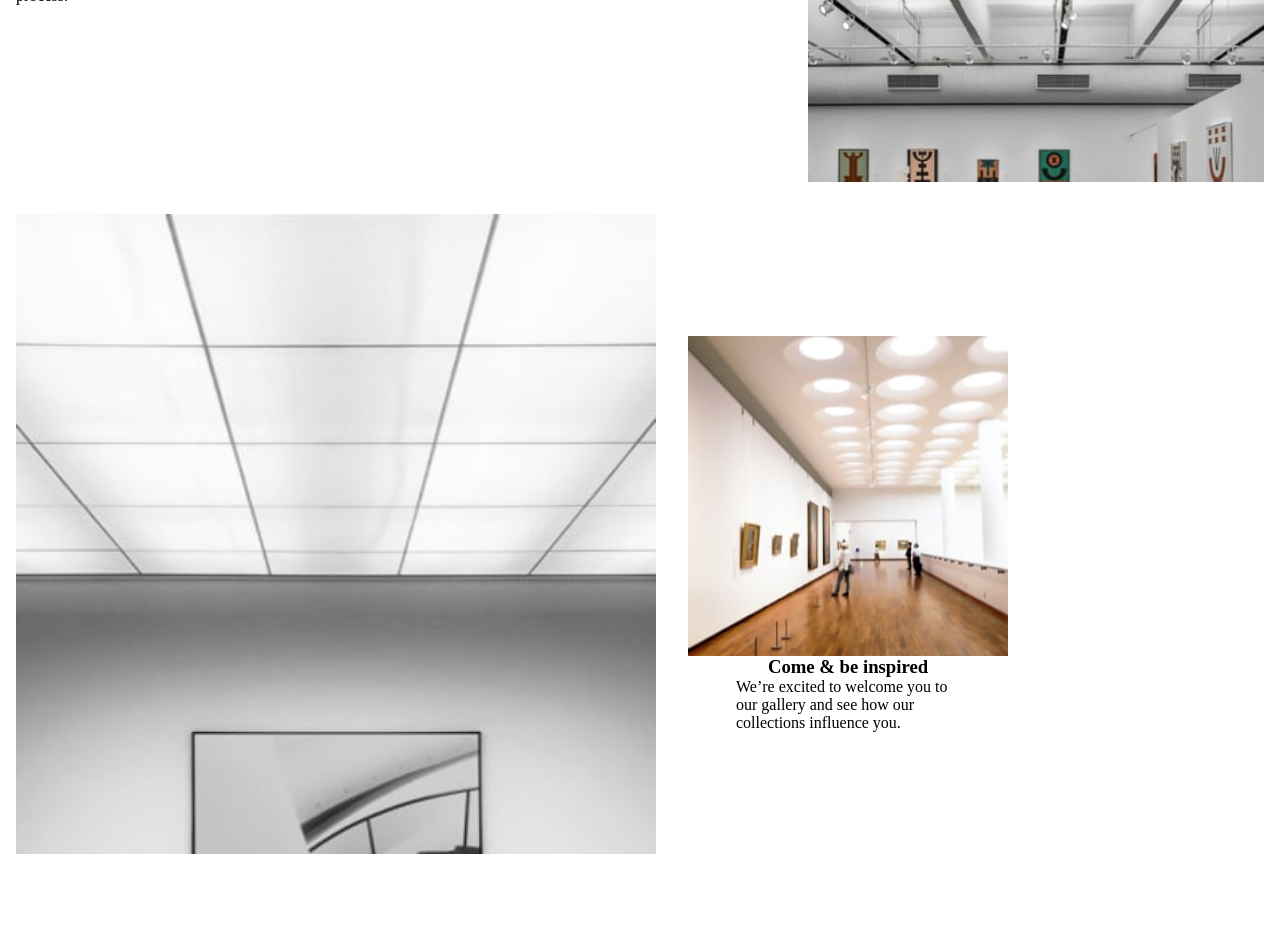
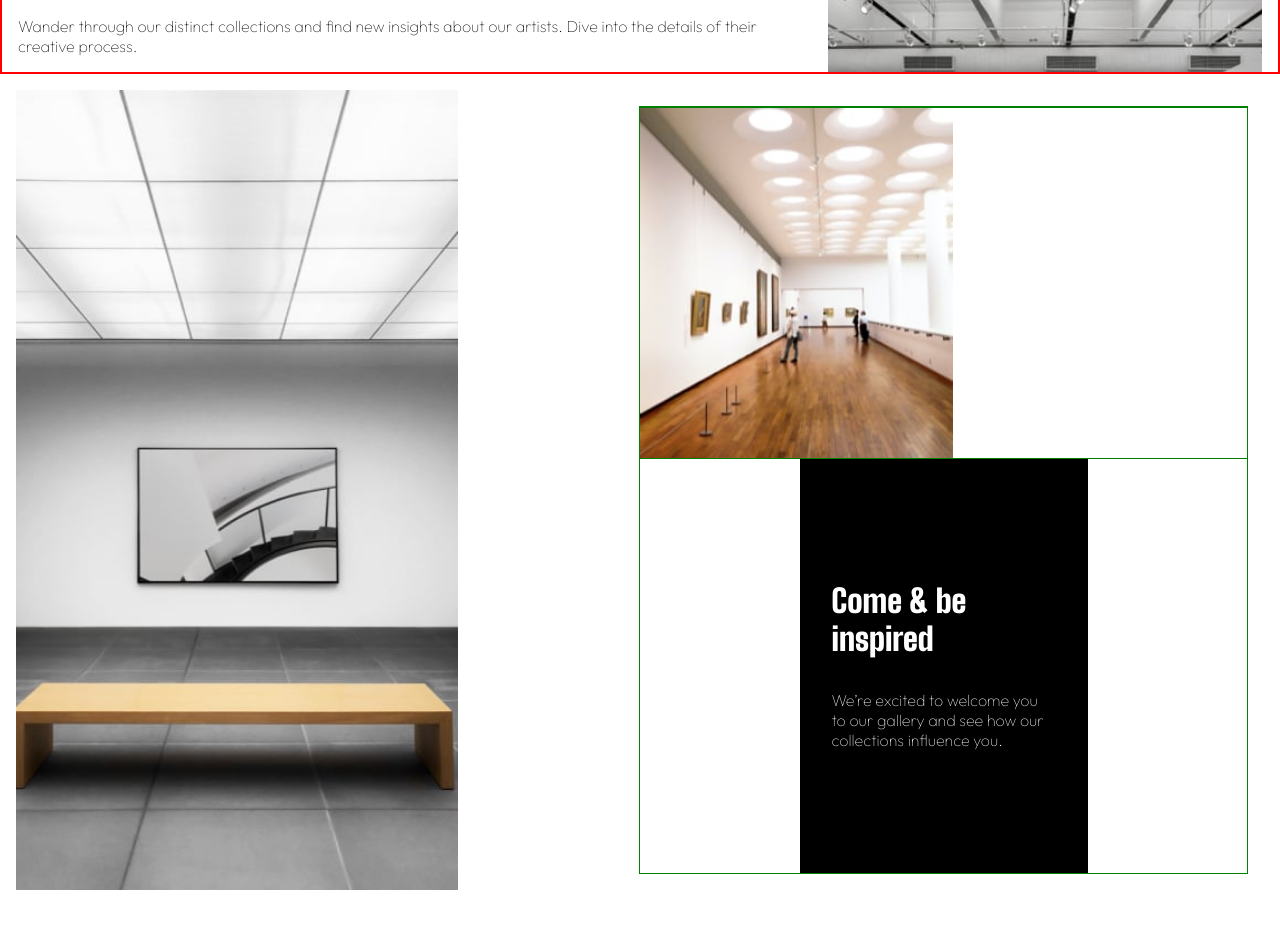
Before and after one commit to neyneyalldayday/just-a-mock, a plain HTML site: page index.html in a window 1280 px wide. Shown: the part 586-1528 px from the top of the page. Drawn offline with Linux system fonts and the light colour scheme.

Commit message:
added fonts

```diff
--- a/assets/style.css
+++ b/assets/style.css
@@ -1,6 +1,23 @@
 *{
     margin: 0;
     padding:0;
+}
+h1{
+    font-family: "Big Shoulders Display", cursive;
+}
+h2{
+    font-family: "Big Shoulders Display", cursive;
+}
+h3{
+    font-family: "Big Shoulders Display", cursive;
+}
+h4{
+    font-family: "Big Shoulders Display", cursive;
+}
+
+p{
+    font-family: 'Big Shoulders Display', cursive;
+    font-family: 'Outfit', sans-serif;
 }
 
 .arrow-button {
@@ -44,7 +61,12 @@
 header{
     display: flex;
     height: 40vh;
+    margin-bottom: 1rem;
+    border: solid green 1px;
+}
 
+header > *{
+    flex: 1;
 }
 .hero{
     background-image: url(./tablet/image-hero.jpg);
@@ -67,57 +89,101 @@ header{
 main{
     display: flex;
     flex-direction: column;
-    height:30vh;
+    height:50vh;
     position: relative;
     margin-top: 12rem;
+
+}
+
+main > *{
+    flex: 1;
 }
 .gallery-top{
     display: flex;
+    border: solid red 2px;
+    align-items: center;
+    justify-content: center;
+    height: fit-content;
 }
 .gallery-content{
     display: flex;
     flex-direction: column;
     margin: 1rem;
+    align-items: center;
+    justify-content: center;
+    text-align: left;
+    gap: 2rem;
+
+}
+.gallery-content h2{
+    font-size: 2em;
 }
 .gallery{
     background-image: url(./tablet/image-grid-1.jpg);
     background-size:  cover;
     background-repeat: no-repeat;
-    height: 15rem;
+    height: 100%;
     width: 30rem;
     margin: 1rem;
 }
 
 .gallery-text{
     max-width: 14rem;
+    background-color: black;
+    height: 100%;
+    width: 100%;
+    display: flex;
+    flex-direction: column;
+    align-items: center;
+    justify-content: center;
+    text-align: left;
+    gap: 2rem;
+    padding: 2rem
+}
+
+.gallery-text h3{
+    color: #fff;
+    font-size: 2em;
+}
+
+.gallery-text p{
+    color: #fff;
 }
 
 .gallery-bottom{
     display: flex;
     margin: 1rem;
 }
+.gallery-bottom > *{
+    flex: 1;
+}
 .left-image{
     background-image: url(./tablet/image-grid-2.jpg);
-    background-size: cover;
+    background-size: contain;
     background-repeat: no-repeat;
-    height: 40rem;
-    width: 40rem;
+    height: 50rem;
+    width: 50rem;
+
 }
 
 .right-side{
     display: flex;
     flex-direction: column;
-    justify-content: center;
+    position: relative;
+    top: 0;
+    left: 0;
+    margin: 1rem;
     align-items: center;
-    margin: 1rem;
-    padding: 1rem;
+    border: solid green 1px;
 }
 .little-image{
     background-image: url(./tablet/image-grid-3.jpg);
-    background-size: cover;
+    background-size: contain;
     background-repeat: no-repeat;
-    height: 20rem;
-    width: 20rem;
+    height: 100%;
+    width: 100%;
+    border: solid green 1px;
+    display: flex;
 
 }
 
@@ -137,6 +203,13 @@ footer{
    align-items: center;
    justify-content: space-evenly ;
 }
+footer > * {
+    flex: 1;
+}
+
+footer h4{
+    font-size: 2em;
+}
 
 .footer-text{
     max-width: 15rem;
--- a/index.html
+++ b/index.html
@@ -3,7 +3,9 @@
   <head>
     <meta charset="UTF-8" />
     <meta name="viewport" content="width=device-width, initial-scale=1.0" />
-
+    <link rel="preconnect" href="https://fonts.googleapis.com">
+    <link rel="preconnect" href="https://fonts.gstatic.com" crossorigin>
+    <link href="https://fonts.googleapis.com/css2?family=Big+Shoulders+Display:wght@900&family=Outfit:wght@100&display=swap" rel="stylesheet">
     <link
       rel="icon"
       type="image/png"
@@ -45,8 +47,8 @@
         <div class="left-image"></div>
         <div class="right-side">
           <div class="little-image"></div>
-          <h3>Come &amp; be inspired</h3>
           <div class="gallery-text">
+            <h3>Come &amp; be inspired</h3>
             <p>
               We’re excited to welcome you to our gallery and see how our
               collections influence you.
```
